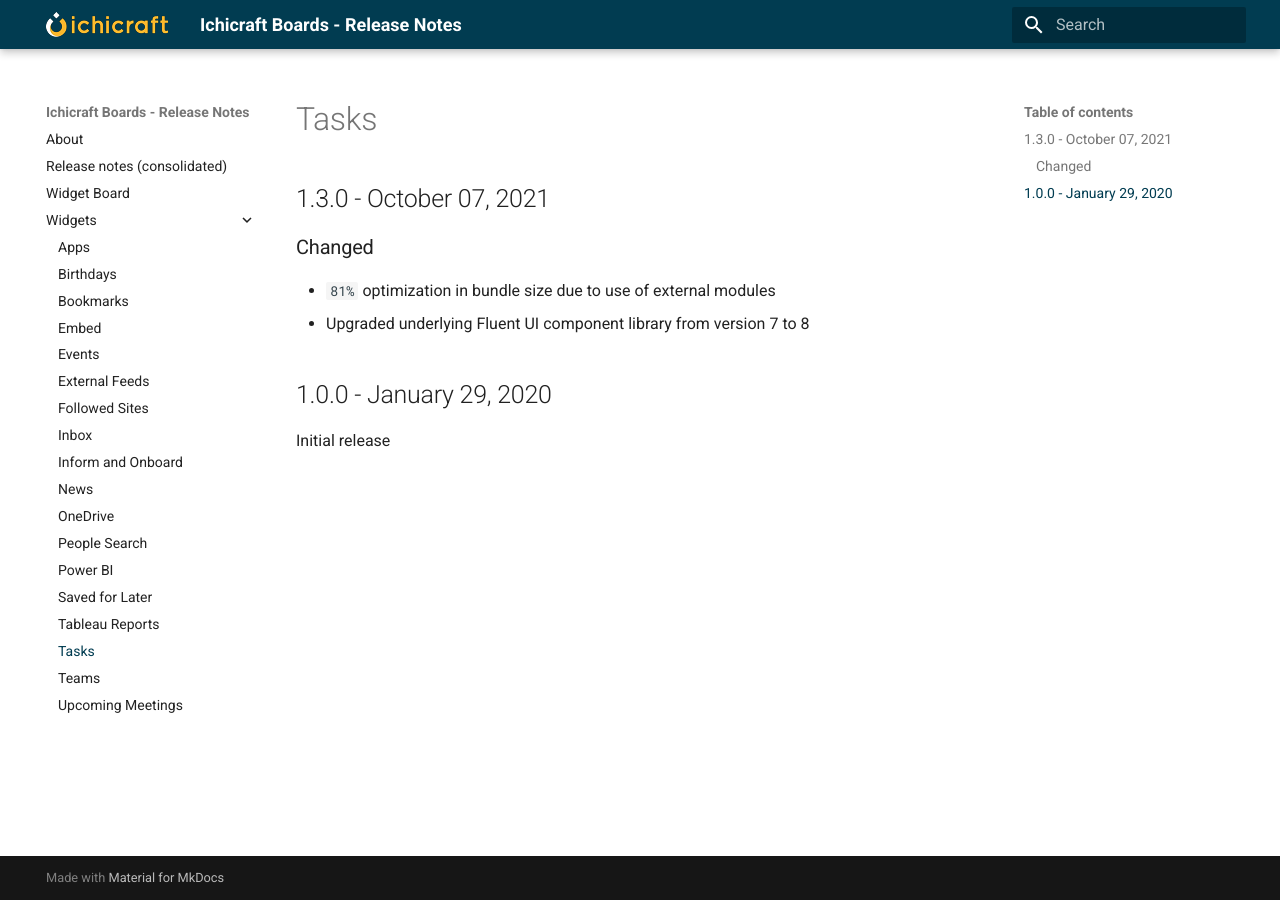
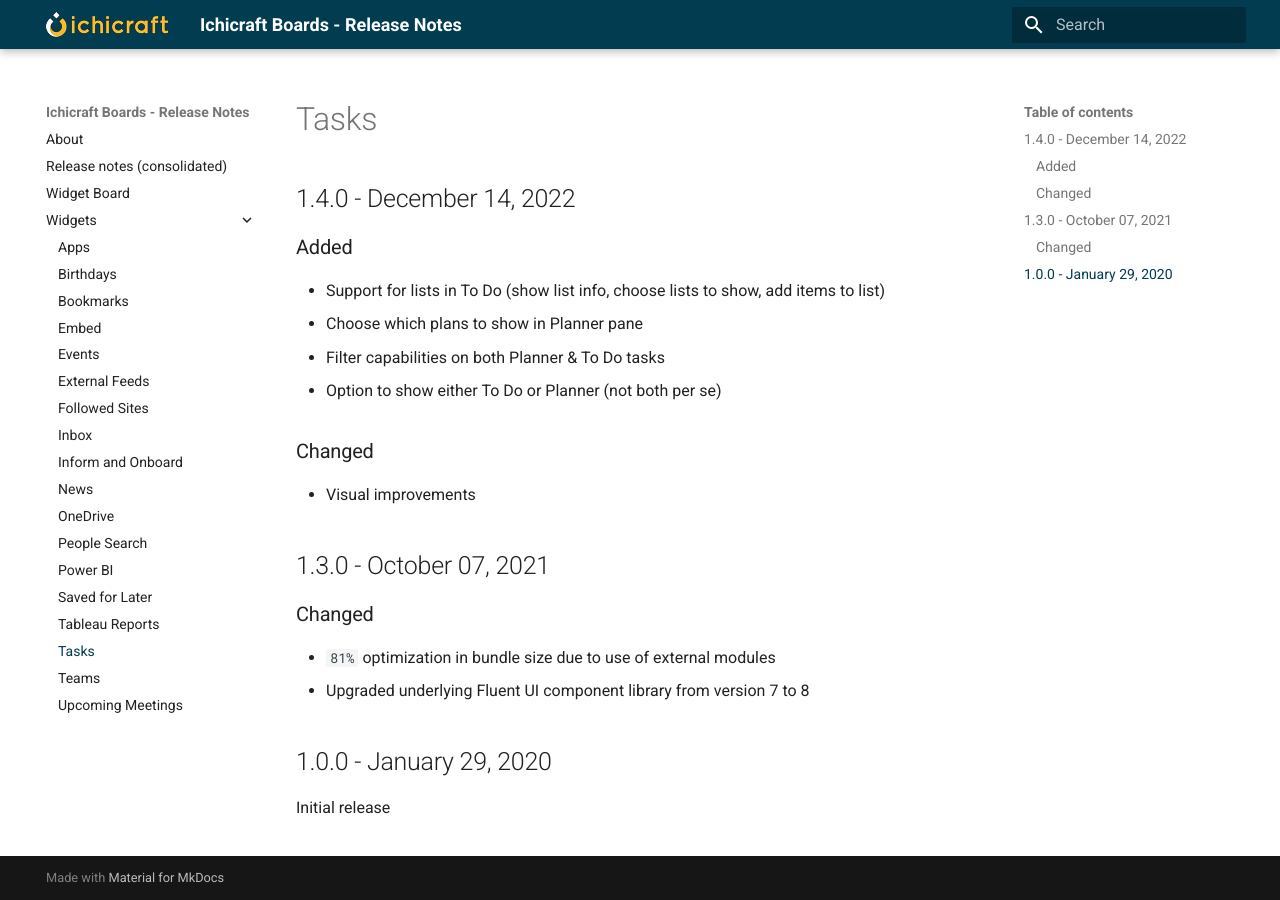
Before and after one commit to ichicraft/widgets-docs, an MkDocs documentation site: the page built from docs/Widgets/Tasks.md, in a window 1280 px wide. Built offline with MkDocs 1.6.1 and Material for MkDocs 9.7.7, drawn with Linux system fonts in a browser that asks for light colours.

```diff
--- a/docs/Widgets/Tasks.md
+++ b/docs/Widgets/Tasks.md
@@ -1,3 +1,14 @@
+## 1.4.0 - December 14, 2022
+
+### Added
+- Support for lists in To Do (show list info, choose lists to show, add items to list)
+- Choose which plans to show in Planner pane
+- Filter capabilities on both Planner &amp; To Do tasks
+- Option to show either To Do or Planner (not both per se)
+
+### Changed
+- Visual improvements
+
 ## 1.3.0 - October 07, 2021
 
 ### Changed
```
Also changed, not shown: docs/Release-notes-(consolidated).md (+11 -0 lines).
